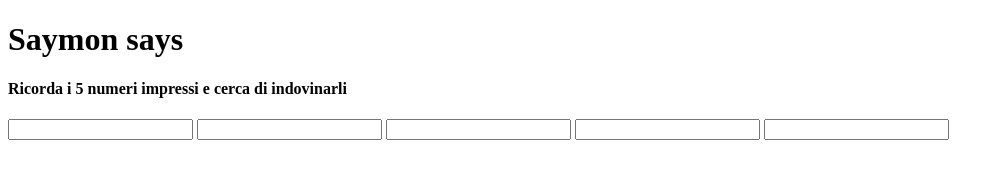
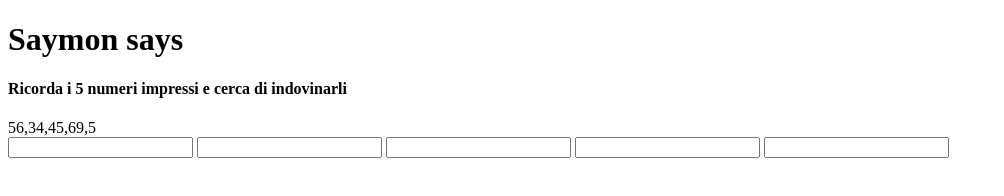
Before and after one commit to FabioBabaglioni/js-simon, a plain HTML site: page index.html in a window 1280 px wide. Shown: the whole page, without its empty margins (0-1004 px from the left). Drawn offline with Linux system fonts and the light colour scheme.

Commit message:
creazione funzione che ingloba tutto

```diff
--- a/index.html
+++ b/index.html
@@ -17,6 +17,9 @@
 
     <!-- parte principale del gioco -->
     <main>
+        <div class="container">
+            <div id="number"></div>
+        </div>
         <!-- input per inserire i numeri che parte none -->
         <input type="text">
         <input type="text">
--- a/js/function.js
+++ b/js/function.js
@@ -1,7 +1,13 @@
 
 let random
+let arrNum = [];
 
-function randNumber(number){
-    Math.floor(Math.random()*100)
-    return number
+function randNumber(){
+    let randomNumber = Math.floor(Math.random()*100 + 1)
+
+   if(!arrNum.includes(randomNumber)){
+        arrNum.push(randomNumber)
+   }
+    console.log(randomNumber)
+    document.getElementById("number").innerHTML = `${arrNum}`
 }
--- a/js/main.js
+++ b/js/main.js
@@ -1,9 +1,9 @@
 // creare una funzione per creare 5 numeri casuali da 1 a 99
+
+
 for(let i=0; i<5; i++){
-   let randomNumber = Math.floor(Math.random()*100)
-    console.log(randomNumber)
+    randNumber();
 }
-
 
 // creare un timer di 30 secondi
 
```
